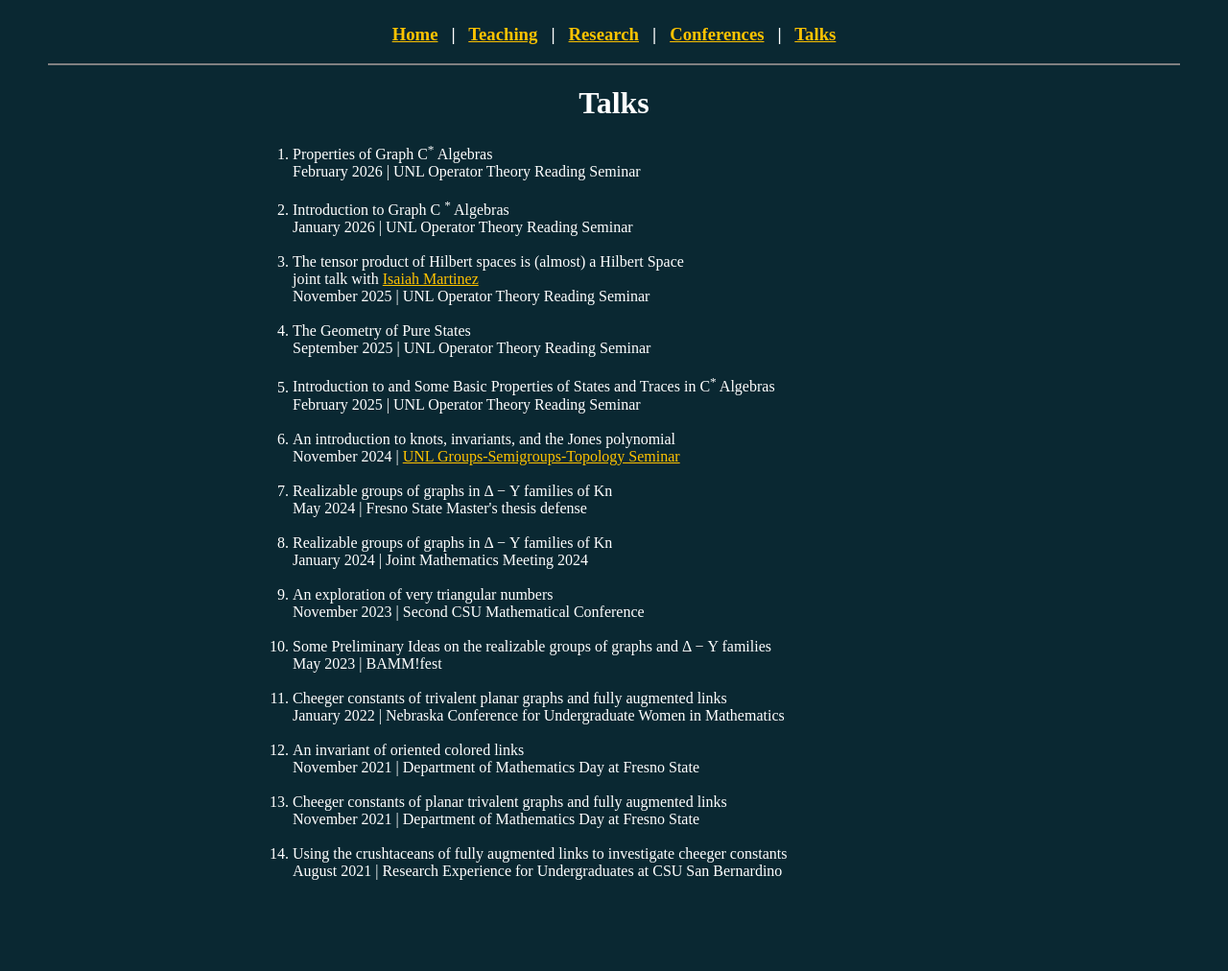
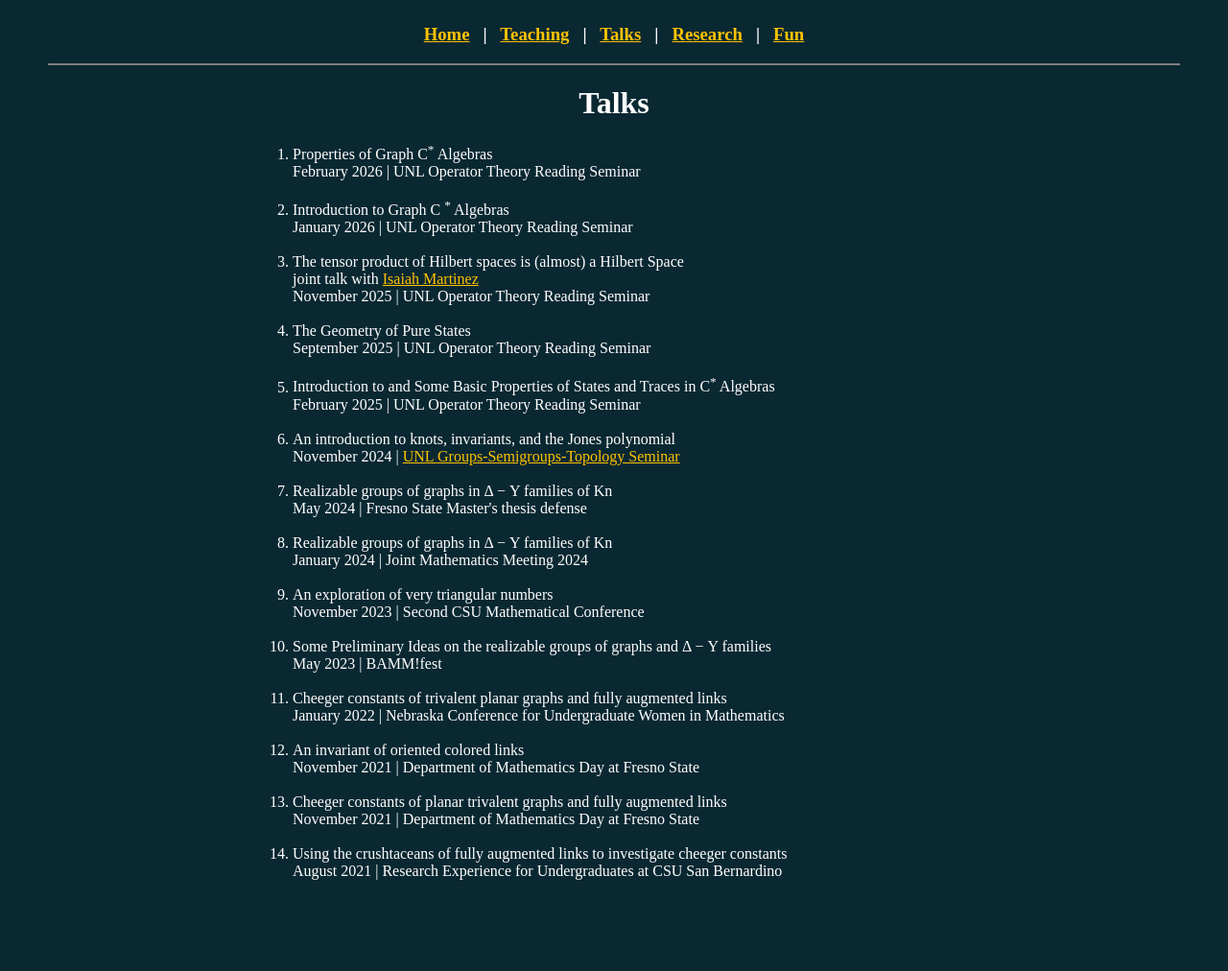
Before and after one commit to abaumheckel/abaumheckel.github.io, a Jekyll site: the page talks.html, which Jekyll copies as it is, in a window 1280 px wide. Shown: the whole page at 96% size. Built offline with Jekyll 4.4.1, drawn with Linux system fonts in a browser that asks for light colours.

Commit message:
Update talks.html

```diff
--- a/talks.html
+++ b/talks.html
@@ -19,9 +24,9 @@
 <center>
   <a href="index.html">Home</a> &nbsp; | &nbsp;
   <a href="teaching.html">Teaching</a> &nbsp; | &nbsp;
+  <a href="talks.html">Talks</a> &nbsp; | &nbsp;
   <a href="research.html">Research</a> &nbsp; | &nbsp;
-  <a href="conferences.html">Conferences</a> &nbsp; | &nbsp;
-  <a href="talks.html">Talks</a>
+  <a href="fun.html">Fun</a>
   <!-- add a public CV eventually -->
   <!-- More? -->
 </center>
```
Also changed, not shown: other parts of talks.html (+6 -1 lines).
